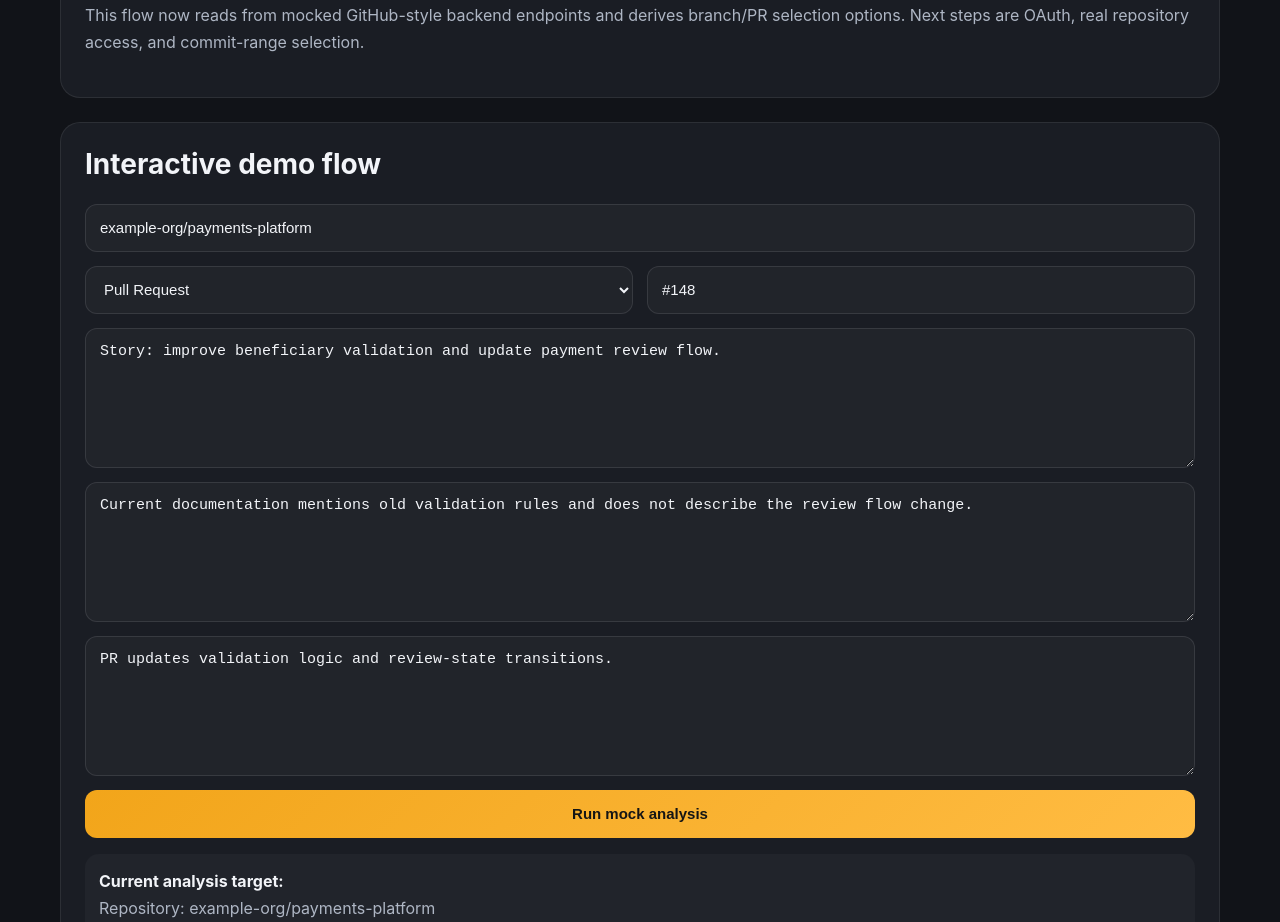
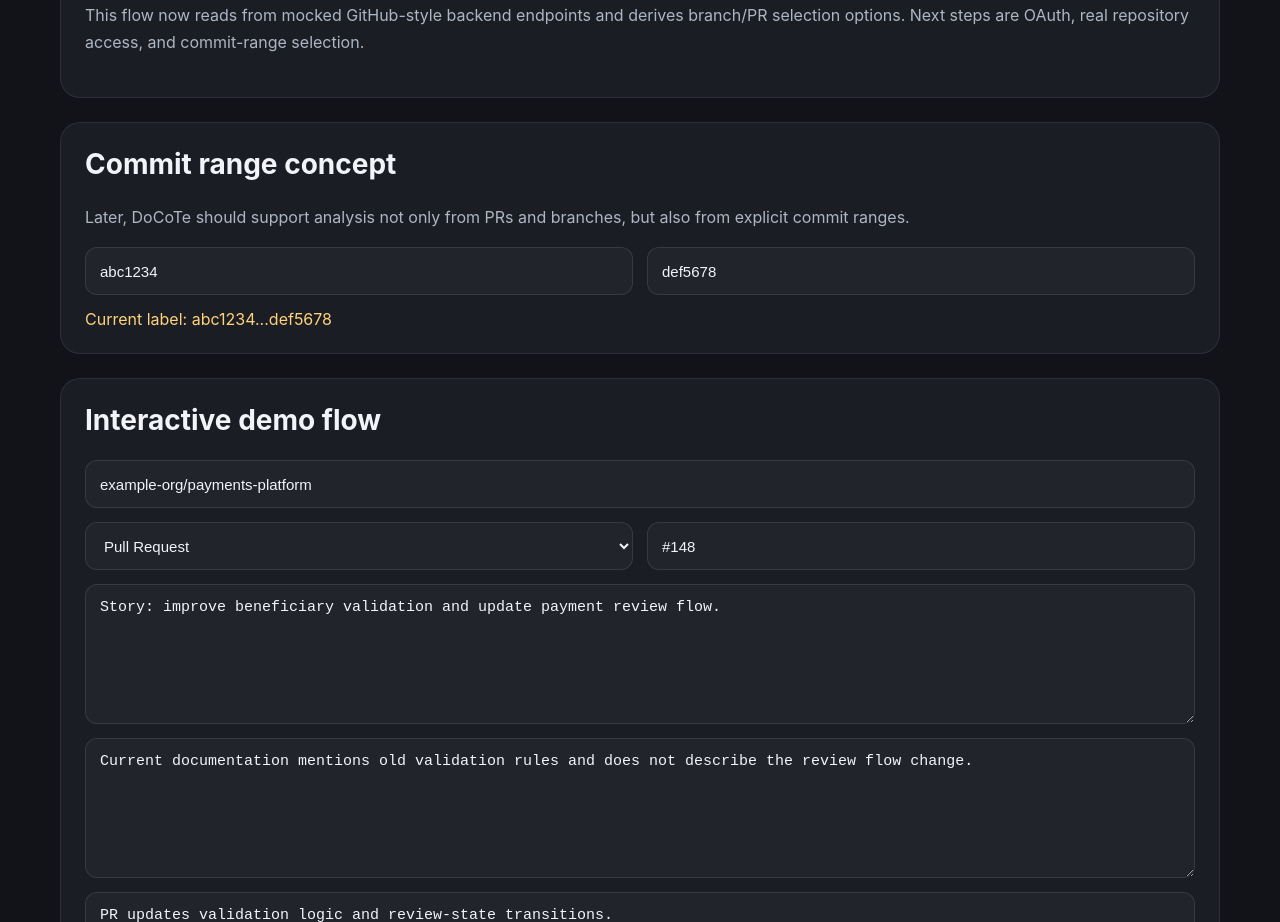
Before and after one commit to denysodyntsov/docote, a Next.js app in the folder docote-web/: page / in a window 1280 px wide. Shown: the part 1440-2362 px from the top of the page. Built offline with nearby package versions, Linux system fonts and the light colour scheme.

Commit message:
Add commit range concept to DoCoTe web

```diff
--- a/docote-web/app/page.tsx
+++ b/docote-web/app/page.tsx
@@ -5,6 +5,7 @@ import { OutputPreview } from '../components/output-preview';
 import { WebDemoForm } from '../components/web-demo-form';
 import { GitHubConnectCard } from '../components/github-connect-card';
 import { AnalysisHistory } from '../components/analysis-history';
+import { CommitRangeCard } from '../components/commit-range-card';
 
 export default function HomePage() {
   return (
@@ -25,6 +26,7 @@ export default function HomePage() {
       <OnboardingCard />
       <GitHubConnectCard />
       <RepositorySelector />
+      <CommitRangeCard />
       <WebDemoForm />
       <OutputPreview />
       <AnalysisHistory />
--- /dev/null
+++ b/docote-web/components/commit-range-card.tsx
@@ -0,0 +1,35 @@
+'use client';
+
+import { useState } from 'react';
+import { formatCommitRangeLabel } from '../lib/commit-range';
+
+export function CommitRangeCard() {
+  const [baseCommit, setBaseCommit] = useState('abc1234');
+  const [headCommit, setHeadCommit] = useState('def5678');
+
+  return (
+    <section style={{ marginTop: 24, background: '#1a1d24', border: '1px solid rgba(255,255,255,0.08)', borderRadius: 20, padding: 24 }}>
+      <h2 style={{ marginTop: 0, fontSize: 28 }}>Commit range concept</h2>
+      <p style={{ color: '#aeb6c4', lineHeight: 1.7 }}>
+        Later, DoCoTe should support analysis not only from PRs and branches, but also from explicit commit ranges.
+      </p>
+      <div style={{ display: 'grid', gridTemplateColumns: '1fr 1fr', gap: 14 }}>
+        <input value={baseCommit} onChange={(e) => setBaseCommit(e.target.value)} placeholder="Base commit" style={inputStyle} />
+        <input value={headCommit} onChange={(e) => setHeadCommit(e.target.value)} placeholder="Head commit" style={inputStyle} />
+      </div>
+      <div style={{ marginTop: 14, color: '#ffd27c' }}>
+        Current label: {formatCommitRangeLabel({ baseCommit, headCommit })}
+      </div>
+    </section>
+  );
+}
+
+const inputStyle = {
+  minHeight: 46,
+  borderRadius: 12,
+  border: '1px solid rgba(255,255,255,0.1)',
+  background: 'rgba(255,255,255,0.03)',
+  color: '#f2f4f8',
+  padding: '0 14px',
+  fontSize: 15
+};
--- /dev/null
+++ b/docote-web/lib/commit-range.ts
@@ -0,0 +1,18 @@
+export interface CommitRangeSelection {
+  baseCommit: string;
+  headCommit: string;
+}
+
+export function normalizeCommitRange(input: Partial<CommitRangeSelection>) {
+  return {
+    baseCommit: (input.baseCommit || '').trim(),
+    headCommit: (input.headCommit || '').trim(),
+    valid: !!(input.baseCommit && input.headCommit)
+  };
+}
+
+export function formatCommitRangeLabel(input: Partial<CommitRangeSelection>) {
+  const normalized = normalizeCommitRange(input);
+  if (!normalized.valid) return 'Commit range not fully specified';
+  return `${normalized.baseCommit}...${normalized.headCommit}`;
+}
```
Also changed, not shown: 1 other file (tests, documents, lock files or other folders).
